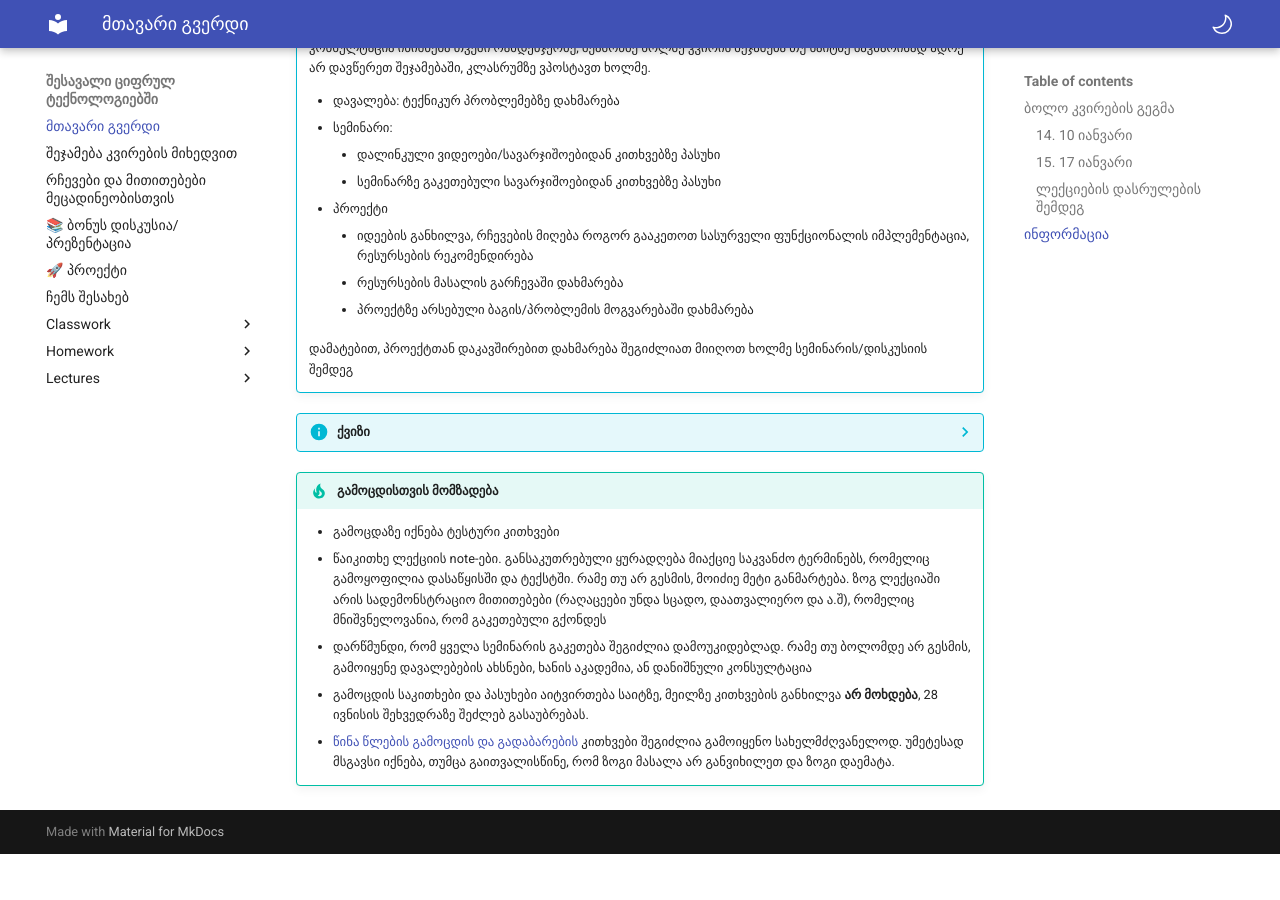
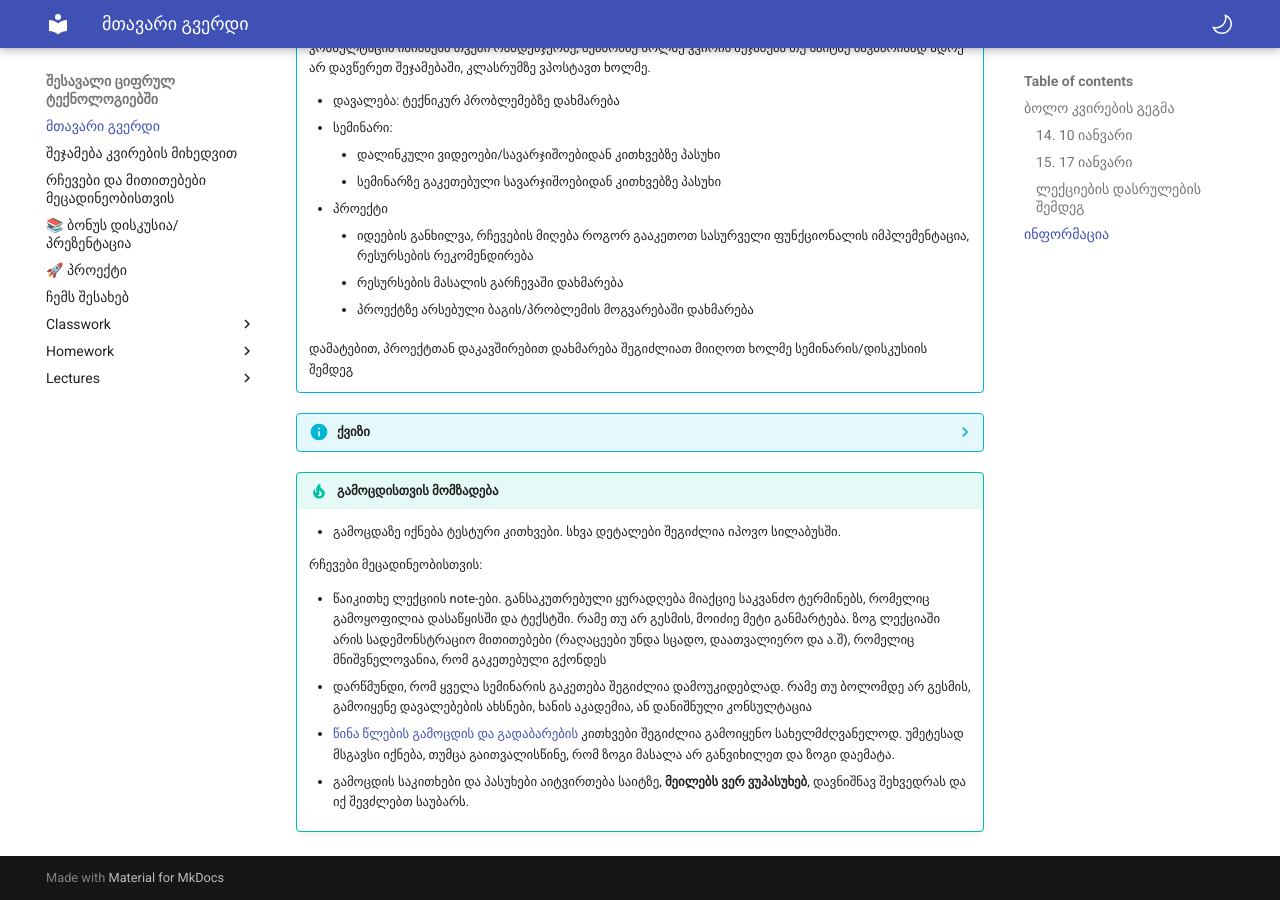
Before and after one commit to freeuni-digital-technologies/22f, an MkDocs documentation site: the page built from content/index.md, in a window 1280 px wide and 900 px high, scrolled down 1397 px. Built offline with MkDocs 1.6.1 and Material for MkDocs 9.7.7, drawn with Linux system fonts in a browser that asks for light colours; before the commit the page ends 2251 px from its top, so only the background shows below that.

Commit message:
add exam details

```diff
--- a/content/index.md
+++ b/content/index.md
@@ -63,11 +63,16 @@
 
 
 !!! tip "გამოცდისთვის მომზადება"
-	- გამოცდაზე იქნება ტესტური კითხვები
+	- გამოცდაზე იქნება ტესტური კითხვები. სხვა დეტალები შეგიძლია იპოვო სილაბუსში.
+
+	რჩევები მეცადინეობისთვის:
+
 	- წაიკითხე ლექციის note-ები. განსაკუთრებული ყურადღება მიაქციე საკვანძო ტერმინებს, რომელიც გამოყოფილია დასაწყისში და ტექსტში. რამე თუ არ გესმის, მოიძიე მეტი განმარტება. ზოგ ლექციაში არის სადემონსტრაციო მითითებები (რაღაცეები უნდა სცადო, დაათვალიერო და ა.შ), რომელიც მნიშვნელოვანია, რომ გაკეთებული გქონდეს
 	- დარწმუნდი, რომ ყველა სემინარის გაკეთება შეგიძლია დამოუკიდებლად. რამე თუ ბოლომდე არ გესმის, გამოიყენე დავალებების ახსნები, ხანის აკადემია, ან დანიშნული კონსულტაცია
-	- გამოცდის საკითხები და პასუხები აიტვირთება საიტზე, მეილზე კითხვების განხილვა **არ მოხდება**, 28 ივნისის შეხვედრაზე შეძლებ გასაუბრებას.
 	- [წინა წლების გამოცდის და გადაბარების](https://freeuni-digital-technologies.github.io/question-archive/) კითხვები შეგიძლია გამოიყენო სახელმძღვანელოდ. უმეტესად მსგავსი იქნება, თუმცა გაითვალისწინე, რომ ზოგი მასალა არ განვიხილეთ და ზოგი დაემატა.
+
+	- გამოცდის საკითხები და პასუხები აიტვირთება საიტზე, **მეილებს ვერ ვუპასუხებ**, დავნიშნავ შეხვედრას და იქ შევძლებთ საუბარს.
+
 
 
 
```
